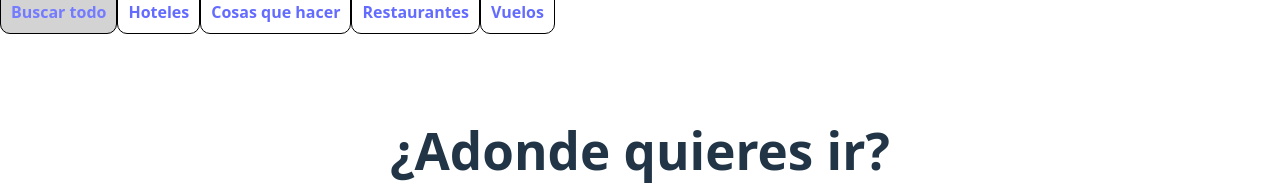
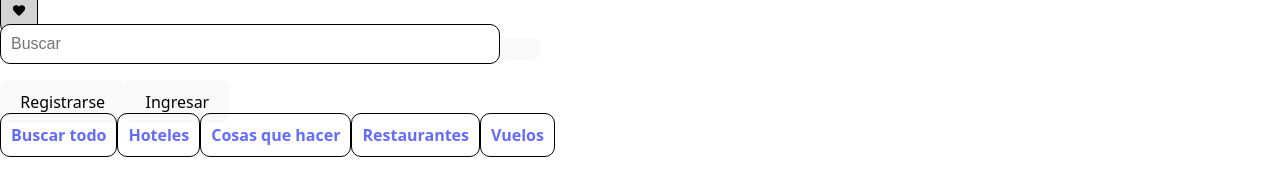
Before and after one commit to manuelcristobalescobedo/entrega-numero-4, a React (Vite) app: page / in a window 1280 px wide. Shown: the top 185 px of the page. Built offline with nearby package versions, Linux system fonts and the light colour scheme.

Commit message:
Addición de los elementos HTML del Encabezado

```diff
--- a/src/App.tsx
+++ b/src/App.tsx
@@ -3,12 +3,14 @@ import SeccionGaleria from "./components/SeccionGaleria";
 import Pie from "./components/Pie";
 import SeccionBusqueda from "./components/SeccionBusqueda";
 import SeccionInformacion from "./components/SeccionInformacion";
+import Encabezado from "./components/Encabezado";
 
 function App() {
 
     return (
         <>
         <div className="App">
+            <Encabezado />
             <SeccionBusqueda/>
         </div>
         <div>
--- /dev/null
+++ b/src/components/Encabezado.tsx
@@ -0,0 +1,19 @@
+export default function Encabezado() {
+    return (
+        <header className="encabezado-contenedor">
+            <a className="encabezado-logotipo">
+                <svg width="16" height="16" viewBox="0 0 16 16" xmlns="http://www.w3.org/2000/svg">
+                    <path d="M8.00026 14.0171L7.39776 13.4722C6.30376 12.4919 5.40098 11.6554 4.68943 10.9627C3.97787 10.2699 3.41909 9.65922 3.01309 9.13055C2.60709 8.602 2.3257 8.12272 2.16893 7.69272C2.01204 7.26283 1.93359 6.82611 1.93359 6.38255C1.93359 5.492 2.24148 4.73877 2.85726 4.12289C3.47315 3.50711 4.22637 3.19922 5.11693 3.19922C5.66559 3.19922 6.19337 3.32977 6.70026 3.59089C7.20715 3.852 7.64048 4.22572 8.00026 4.71205C8.36004 4.22572 8.79337 3.852 9.30026 3.59089C9.80715 3.32977 10.3349 3.19922 10.8836 3.19922C11.7741 3.19922 12.5274 3.50711 13.1433 4.12289C13.759 4.73877 14.0669 5.492 14.0669 6.38255C14.0669 6.82611 13.9913 7.25727 13.8399 7.67605C13.6887 8.09494 13.4101 8.56589 13.0041 9.08889C12.5981 9.612 12.0376 10.2255 11.3226 10.9294C10.6077 11.6332 9.68998 12.4919 8.56943 13.5056L8.00026 14.0171Z"/>
+                </svg>
+            </a>
+            <form className="encabezado-busqueda">
+                <input className="encabezado-buqueda-entrada" id="busqueda" type="search" placeholder="Buscar"></input>
+                <button className="encabezado-busqueda-boton" id="enviar" type="submit"></button>
+            </form>
+            <div className="encabezado-acciones">
+                <button className="encabezado-boton-primario">Registrarse</button>
+                <button className="encabezado-boton-secundario">Ingresar</button>
+            </div>
+        </header>
+    );
+}
```
